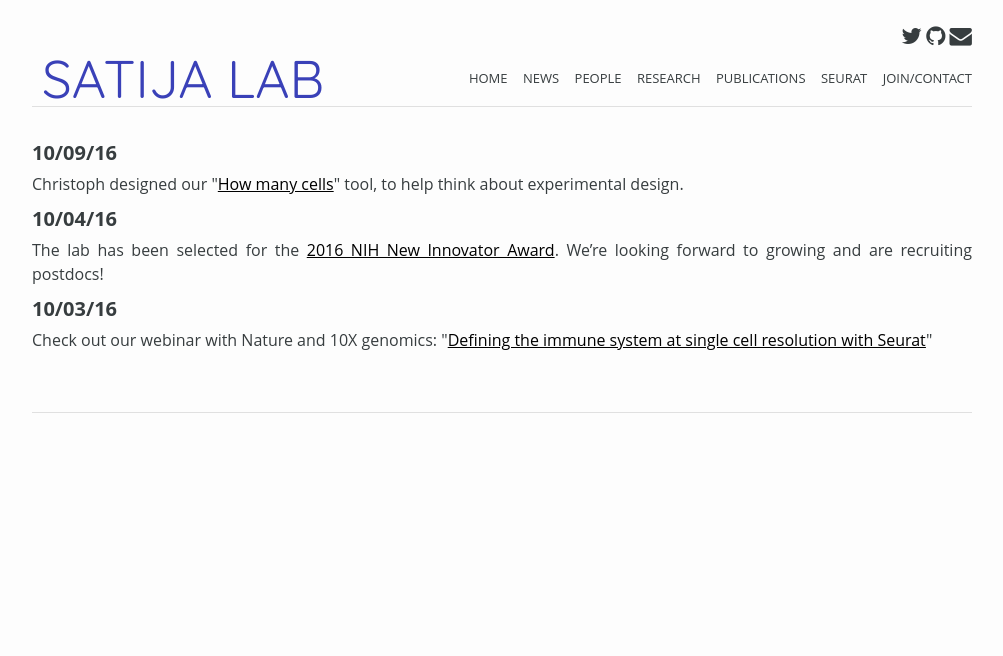
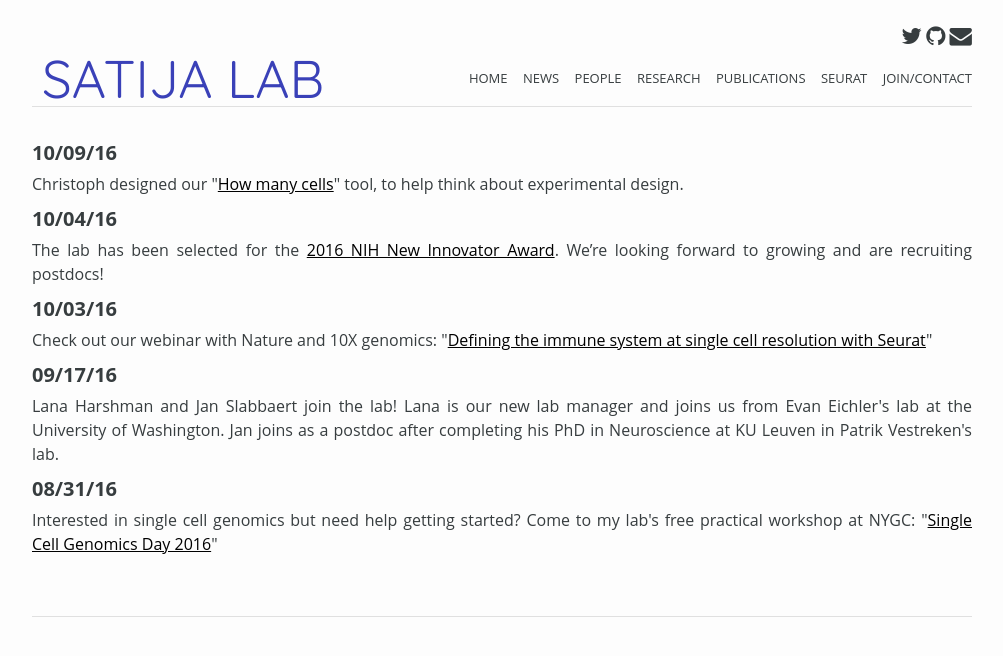
Before and after one commit to jungokasai/satijalab.github.io, a Jekyll site: the page built from news.md, in a window 1280 px wide. Shown: the top 656 px of the page, without its empty margins (138-1141 px from the left). Built offline with Jekyll 4.4.1, drawn with Linux system fonts in a browser that asks for light colours; nearby versions of some CDN libraries.

Commit message:
Small changes

```diff
--- a/_data/news.yml
+++ b/_data/news.yml
@@ -13,3 +13,13 @@
   entry: >
            Check out our webinar with Nature and 10X genomics: "<a href = "http://www.nature.com/webcasts/event/defining-the-immune-system-at-single-cell-resolution-with-seurat">Defining the immune system at single cell resolution with Seurat</a>"
   location: both
+
+- date: 09/17/16
+  entry: >
+           Lana Harshman and Jan Slabbaert join the lab! Lana is our new lab manager and joins us from Evan Eichler's lab at the University of Washington. Jan joins as a postdoc after completing his PhD in Neuroscience at KU Leuven in Patrik Vestreken's lab.
+  location: news
+
+- date: 08/31/16
+  entry: >
+           Interested in single cell genomics but need help getting started? Come to my lab's free practical workshop at NYGC: "<a href = "http://singlecellday.eventbrite.com">Single Cell Genomics Day 2016</a>"
+  location: news
--- a/research.html
+++ b/research.html
@@ -33,12 +33,12 @@
 
   <h3> Integrated analysis of cellular decision-making </h3>
   <p>
-        Cellular diversity increases dramatically during differentiation, as a single progenitor can give rise to a breathtaking diversity of cell types. How do progenitor cells choose their terminal fates? Through single cell analysis, we are exploring the intrinsic and extrinsic factors which drive cellular decision-making. Single cell RNA-seq enables powerful approaches to reconstruct developmental trajectories, but we are also building an integrated framework to understand how a cell’s spatial localization, epigenomic landscape, and parental lineage influence its behavior and fate. Through projects driven both within the lab, and collaboratively across NYC, we focus on the development of the early mammalian immune and nervous systems.
+        Cellular diversity increases dramatically during differentiation, as a single progenitor can give rise to a breathtaking diversity of cell types. How do progenitor cells choose their terminal fates? Through single cell analysis, we are exploring the intrinsic and extrinsic factors which drive cellular decision-making. Single cell RNA-seq enables powerful approaches to reconstruct developmental trajectories, but we are also building an integrated framework to understand how a cell’s spatial localization, epigenomic landscape, and parental lineage influence its behavior and fate. Through projects driven both within the lab, and collaboratively across NYC, we focus on the development of the mammalian immune and nervous systems.
   </p>
 
   <h3> Deconvolution of autoimmune disease </h3>
   <p>
-        The immune system strikes a delicate balance between immunity and tolerance, enabled by diverse subsets of interdependent and intercommunicating cells. Abnormal immune responses lead to autoimmune disease, and this extensive cellular heterogeneity can obscure the subpopulations and molecular pathways that drive disease progression and treatment. Working with the Hospital for Special Surgery and NYU, we’ve established a pipeline for high-throughput single cell analysis of clinical samples from patients with autoimmune disease, and are leveraging these rich datasets to better understand disease etiology and pathogenesis, with the goal of identifying new biomarkers and therapeutic avenue. More generally, we hope to build new experimental and computational tools that will advance and democratize clinical applications for single cell genomics.
+        The immune system strikes a delicate balance between immunity and tolerance, enabled by diverse subsets of interdependent and intercommunicating cells. Abnormal immune responses lead to autoimmune disease, and this extensive cellular heterogeneity can obscure the subpopulations and molecular pathways that drive disease progression and treatment. Working with the Hospital for Special Surgery and NYU, we’ve established a pipeline for high-throughput single cell analysis of clinical samples from patients with autoimmune disease, and are leveraging these rich datasets to better understand disease etiology and pathogenesis, with the goal of identifying new biomarkers and therapeutic avenues. More generally, we hope to build new experimental and computational tools that will advance and democratize clinical applications for single cell genomics.
   </p>
 
 
```
